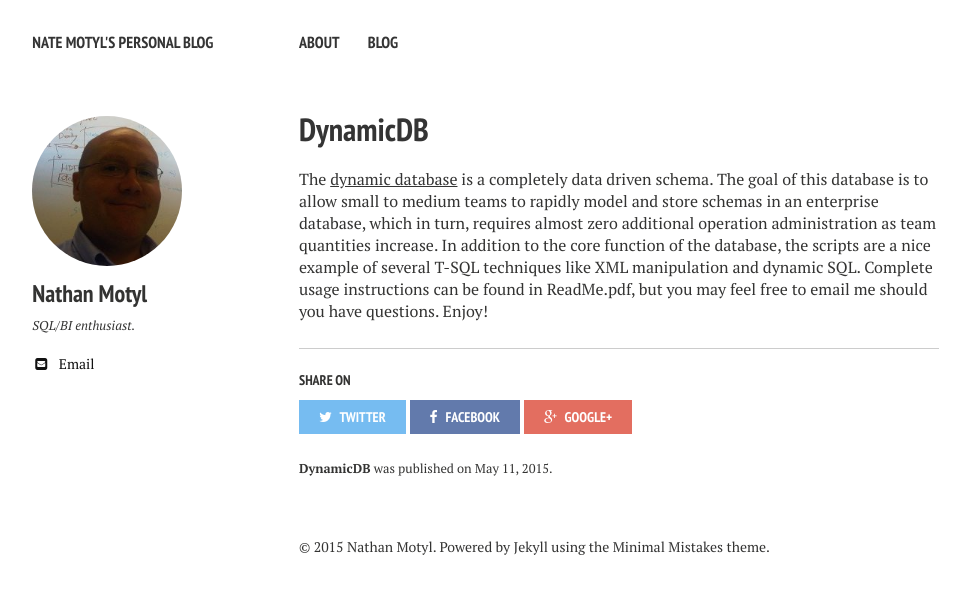
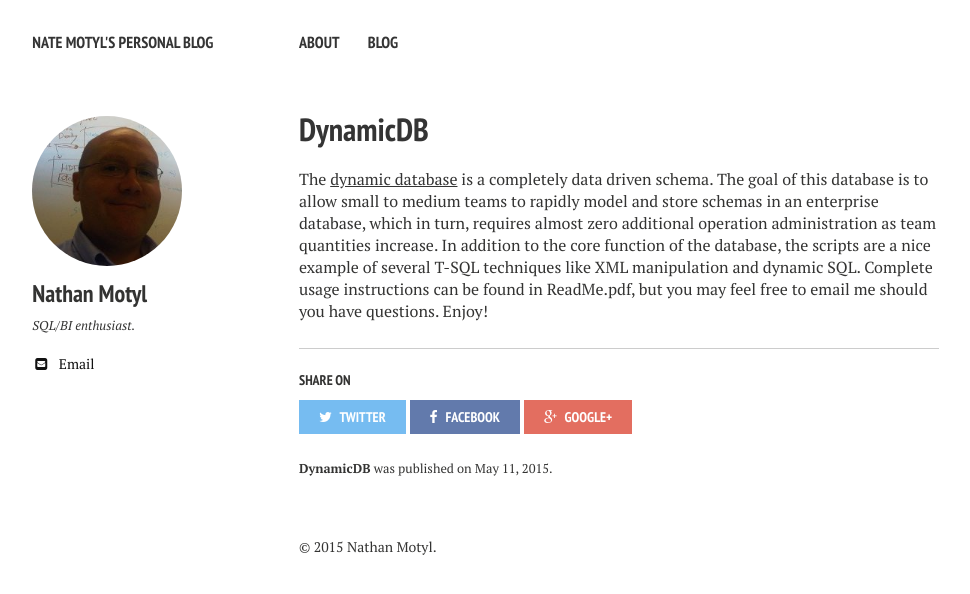
Before and after one commit to nmotyl/nmotyl.github.io, a Jekyll site: the page built from _posts/2015-05-11-DynamicDB.md, in a window 1280 px wide. Shown: the top 594 px of the page, without its empty margins (21-991 px from the left). Built offline with Jekyll 4.4.1, drawn with Linux system fonts in a browser that asks for light colours; nearby versions of some CDN libraries.

Commit message:
fix disqus

```diff
--- a/_includes/_disqus_comments.html
+++ b/_includes/_disqus_comments.html
@@ -1,5 +1,4 @@
 {% if site.owner.disqus-shortname %}
-<div id="disqus_thread"></div>
 <script type="text/javascript">
 /* * * CONFIGURATION VARIABLES: EDIT BEFORE PASTING INTO YOUR WEBPAGE * * */
 var disqus_shortname = 'natemotylsblog'; // required: replace example with your forum shortname
--- a/_includes/_footer.html
+++ b/_includes/_footer.html
@@ -12,4 +12,4 @@
 </div><!-- /.google-ads -->
 {% endif %}
 
-<span>&copy; {{ site.time | date: '%Y' }} {{ site.owner.name }}. Powered by <a href="http://jekyllrb.com" rel="nofollow">Jekyll</a> using the <a href="http://mademistakes.com/minimal-mistakes/" rel="nofollow">Minimal Mistakes</a> theme.</span>
+<span>&copy; {{ site.time | date: '%Y' }} {{ site.owner.name }}.</span>
--- a/_layouts/post.html
+++ b/_layouts/post.html
@@ -20,7 +20,7 @@
 <body class="post">
 
 {% include _browser-upgrade.html %}
-
+{% include _disqus_comments.html %}
 {% include _navigation.html %}
 
 {% if page.image.feature %}
```
